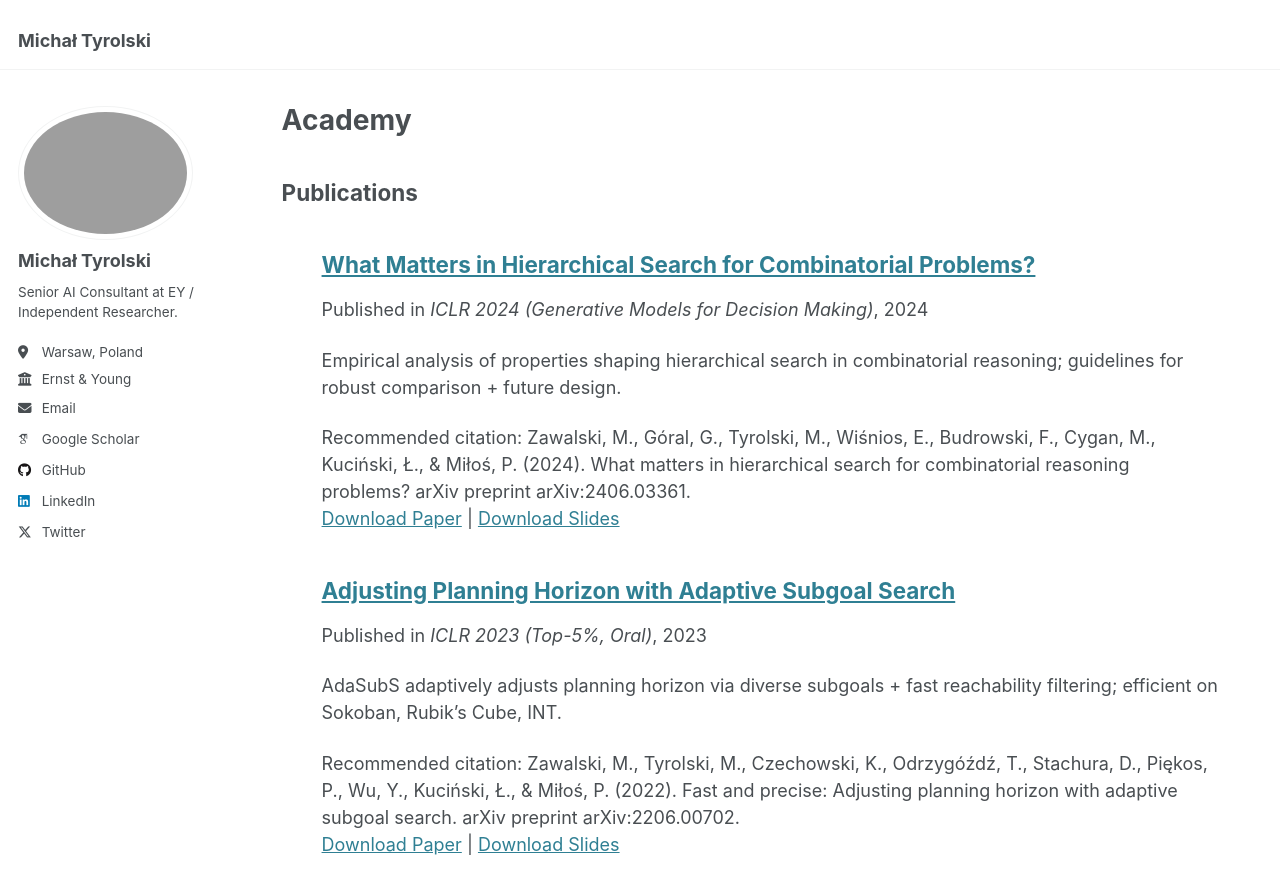
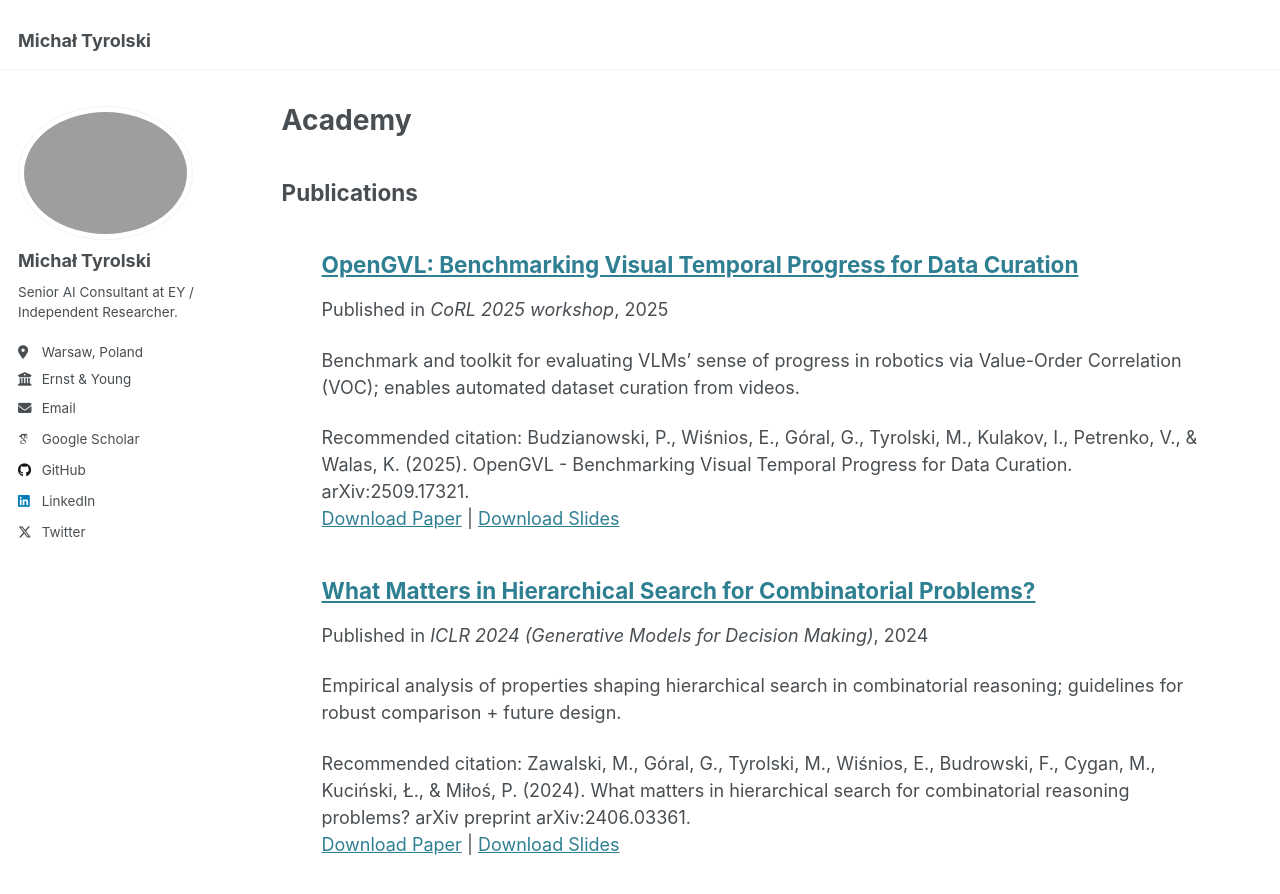
Before and after one commit to mtyrolski/mtyrolski.github.io, a Jekyll site: the page built from _pages/academy.html, in a window 1280 px wide and 900 px high. Shown: the top 894 px of the window. Built offline with Jekyll 4.4.1, drawn with Linux system fonts in a browser that asks for light colours; some web fonts are replaced.

Commit message:
refinements

```diff
--- /dev/null
+++ b/_publications/opengvl.md
@@ -0,0 +1,29 @@
+---
+title: "OpenGVL: Benchmarking Visual Temporal Progress for Data Curation"
+collection: publications
+category: manuscripts
+permalink: /publication/2025-09-30-opengvl
+excerpt: "Benchmark and toolkit for evaluating VLMs' sense of progress in robotics via Value-Order Correlation (VOC); enables automated dataset curation from videos."
+date: 2025-09-30
+venue: "CoRL 2025 workshop"
+slidesurl: ""
+paperurl: "https://arxiv.org/abs/2509.17321"
+websiteurl: "https://huggingface.co/spaces/OpenGVL/OpenGVL"
+colaburl: ""
+codeurl: "https://github.com/budzianowski/opengvl"
+citation: "Budzianowski, P., Wiśnios, E., Góral, G., Tyrolski, M., Kulakov, I., Petrenko, V., & Walas, K. (2025). OpenGVL - Benchmarking Visual Temporal Progress for Data Curation. arXiv:2509.17321."
+image: "/images/publications/opengvl.png"
+---
+
+{% if page.image %}
+<img src="{{ page.image }}" alt="OpenGVL" style="max-width: 420px; border-radius: 8px; margin-bottom: 1em;" />
+{% endif %}
+
+OpenGVL provides a benchmark and toolkit to evaluate how well vision–language models (VLMs) understand temporal progress in robotic tasks. It enables automatic annotation and curation of large-scale robotics datasets by predicting task completion from video frames, making it practical for data quality assessment and filtering.
+
+We introduce Value-Order Correlation (VOC) — Spearman rank correlation between the model’s predicted progress ordering and the video’s true time order — to measure temporal understanding (higher is better; +1 perfect, 0 random, −1 reversed). The framework supports few-shot prompting with context episodes and includes contamination control via hidden tasks curated for evaluation.
+
+Links:
+- [Paper (arXiv)]({{ page.paperurl }})
+- [Live Benchmark (HF Spaces)]({{ page.websiteurl }})
+- [Code Repository]({{ page.codeurl }})
```
Also changed, not shown: _pages/about.md (+23 -1 lines), 1 other file.
